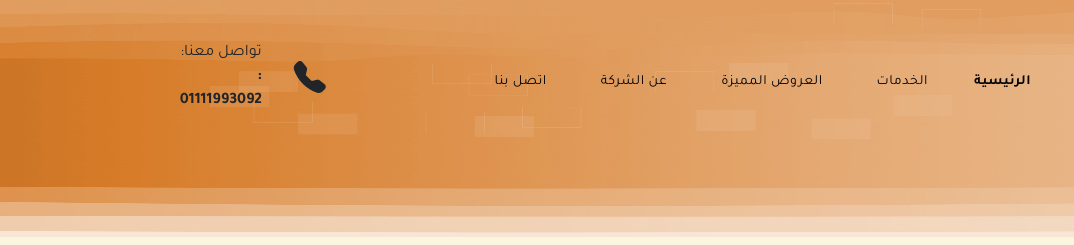
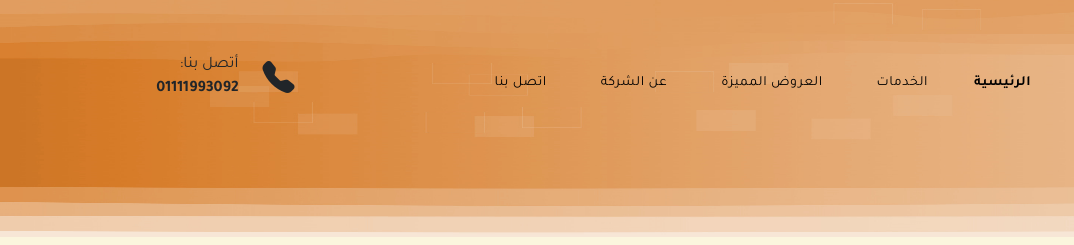
Before and after one commit to Mohamedemad456/Media-Hive-Project, a plain HTML site: page service_2.html in a window 1280 px wide. Shown: the top 245 px of the page, 0-1074 px from the left. Drawn offline with Linux system fonts and the light colour scheme.

Commit message:
small fix in text

```diff
--- a/service_2.html
+++ b/service_2.html
@@ -113,9 +113,8 @@
                         <div class="col-lg-5 me-md-0 d-sm-flex d-lg-block">
                             <i
                                 class="bi bi-telephone-fill mt-sm-1 mt-lg-0 d-lg-none d-sm-flex ms-lg-5 col-1"></i>
-                            <span class="fs-6">تواصل معنا:</span>
-                            <span
-                                class="fw-bold me-2 me-lg-0"> : 01111993092</span>
+                            <span class="fs-6">أتصل بنا: </span>
+                            <span class="fw-bold me-2 me-lg-0">01111993092</span>
                         </div>
                     </div>
                     <div
```
Also changed, not shown: home.html (+2 -4 lines), service_1.html (+2 -3 lines), service_3.html (+2 -3 lines), service_4.html (+2 -3 lines), service_5.html (+2 -3 lines), service_6.html (+2 -3 lines).
